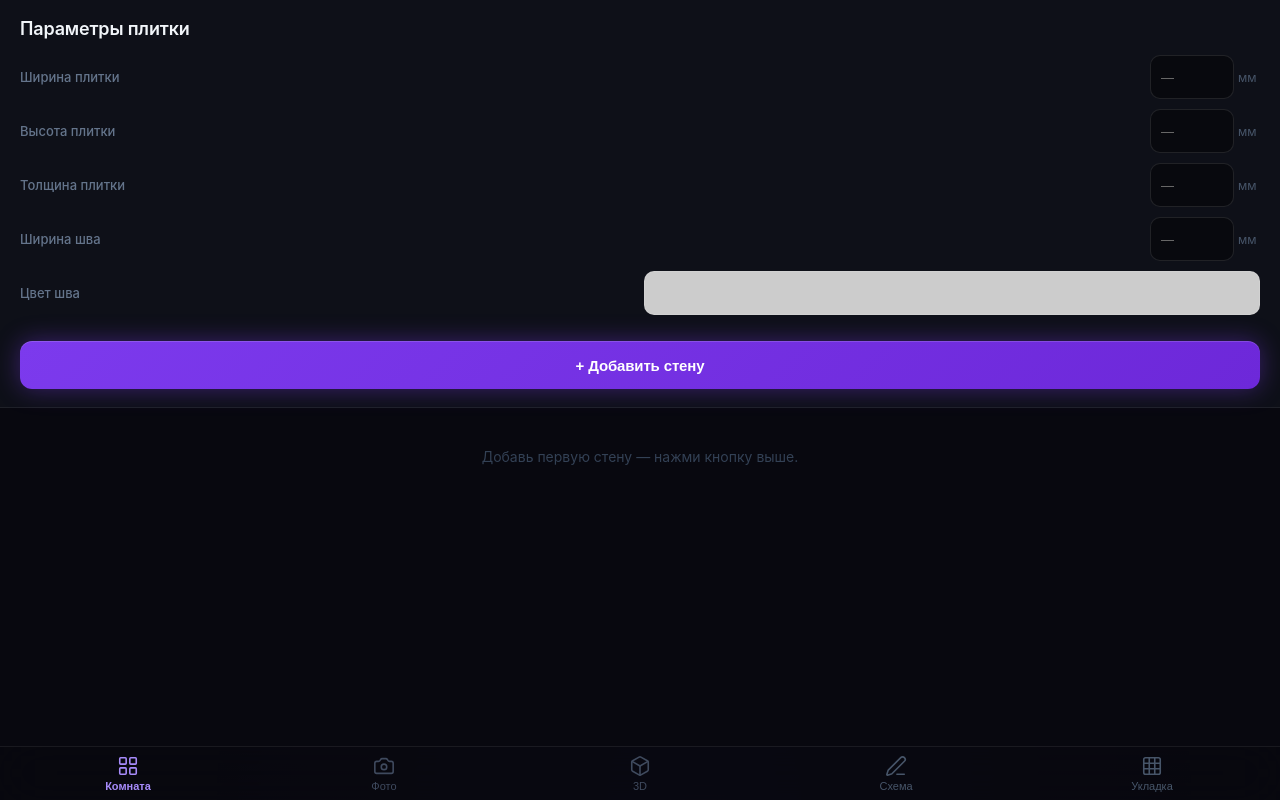
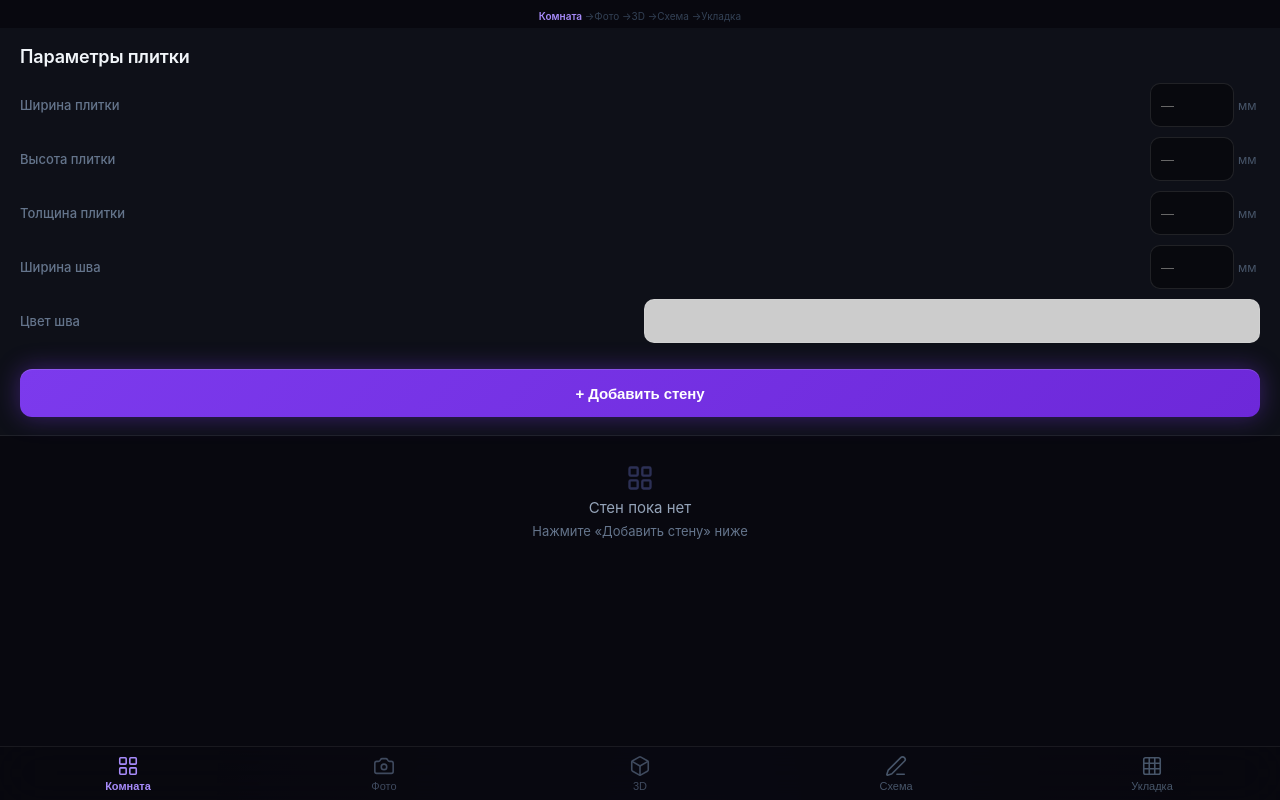
Before and after one commit to vityaayaa/drape, a React (Vite) app: page / in a window 1280 px wide. Built offline with nearby package versions, Linux system fonts and the light colour scheme.

Commit message:
feat(room): flow strip + improved empty hint when no walls

```diff
--- a/src/components/room/RoomTab.jsx
+++ b/src/components/room/RoomTab.jsx
@@ -1,11 +1,14 @@
 // src/components/room/RoomTab.jsx
 import { useMemo } from 'react'
+import { LayoutGrid } from 'lucide-react'
 import { useProjectStore } from '../../store/projectStore.js'
 import { calculateGrid } from '../../utils/roomGeometry.js'
 import TileForm from './TileForm.jsx'
 import WallCard from './WallCard.jsx'
 import CornersSection from './CornersSection.jsx'
 import SummarySection from './SummarySection.jsx'
+
+const FLOW_STEPS = ['Комната', 'Фото', '3D', 'Схема', 'Укладка']
 
 export default function RoomTab() {
   const { tile, walls, corners } = useProjectStore()
@@ -17,9 +20,23 @@ export default function RoomTab() {
 
   return (
     <div style={s.page}>
+      {walls.length === 0 && (
+        <div style={s.flowStrip}>
+          {FLOW_STEPS.map((step, i) => (
+            <span key={step}>
+              <span style={i === 0 ? s.flowActive : s.flowDim}>{step}</span>
+              {i < FLOW_STEPS.length - 1 && <span style={s.flowArrow}> → </span>}
+            </span>
+          ))}
+        </div>
+      )}
       <TileForm />
       {walls.length === 0 && (
-        <p style={s.emptyHint}>Добавь первую стену — нажми кнопку выше.</p>
+        <div style={s.emptyHint}>
+          <LayoutGrid size={28} color="#818cf8" style={{ opacity: 0.3 }} />
+          <p style={s.emptyTitle}>Стен пока нет</p>
+          <p style={s.emptySubtitle}>Нажмите «Добавить стену» ниже</p>
+        </div>
       )}
       {walls.map((wall, i) => (
         <WallCard key={wall.id} wall={wall} result={results[i] ?? null} />
@@ -32,6 +49,22 @@ export default function RoomTab() {
 }
 
 const s = {
-  page:      { overflowY: 'auto', height: '100%', background: '#08080f', color: '#f1f5f9' },
-  emptyHint: { padding: '40px 20px', color: '#334155', fontSize: 14, textAlign: 'center' },
+  page:          { overflowY: 'auto', height: '100%', background: '#08080f', color: '#f1f5f9' },
+  flowStrip: {
+    display: 'flex', alignItems: 'center', justifyContent: 'center',
+    flexWrap: 'wrap', gap: 0,
+    padding: '10px 16px 6px',
+    fontSize: 10,
+  },
+  flowActive:  { color: '#a78bfa', fontWeight: 600 },
+  flowDim:     { color: '#334155' },
+  flowArrow:   { color: '#334155' },
+  emptyHint: {
+    display: 'flex', flexDirection: 'column',
+    alignItems: 'center', gap: 6,
+    padding: '28px 20px 8px',
+    textAlign: 'center',
+  },
+  emptyTitle:    { fontSize: 15, color: '#94a3b8', margin: 0 },
+  emptySubtitle: { fontSize: 13, color: '#64748b', margin: 0 },
 }
```
